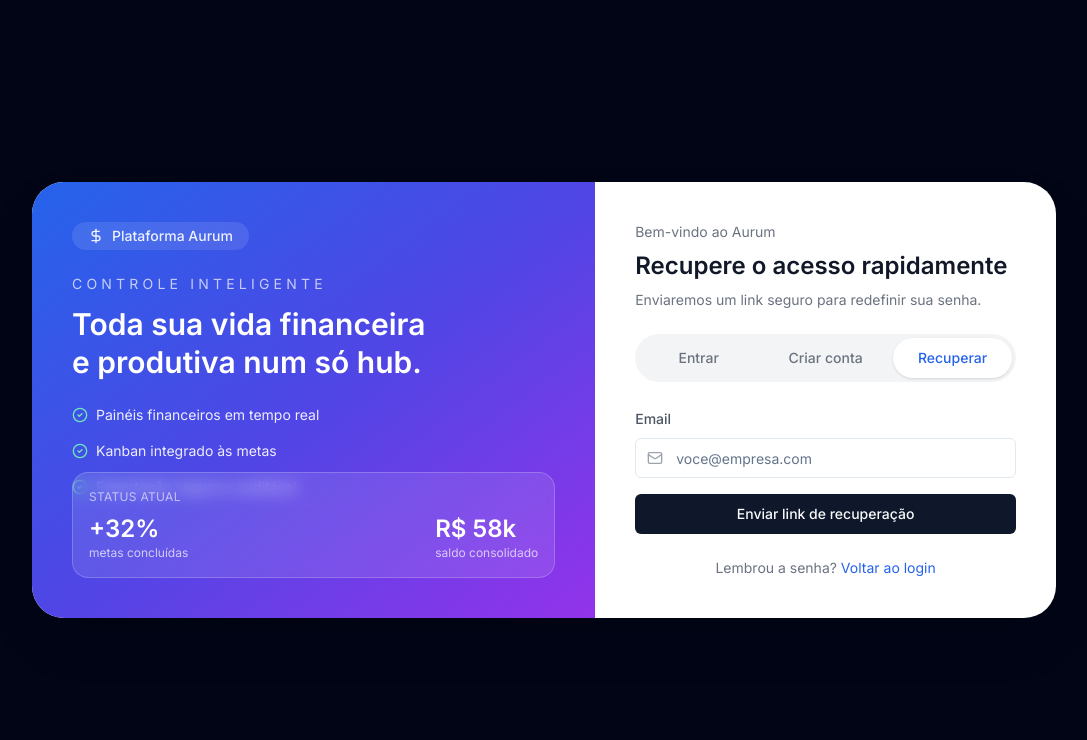
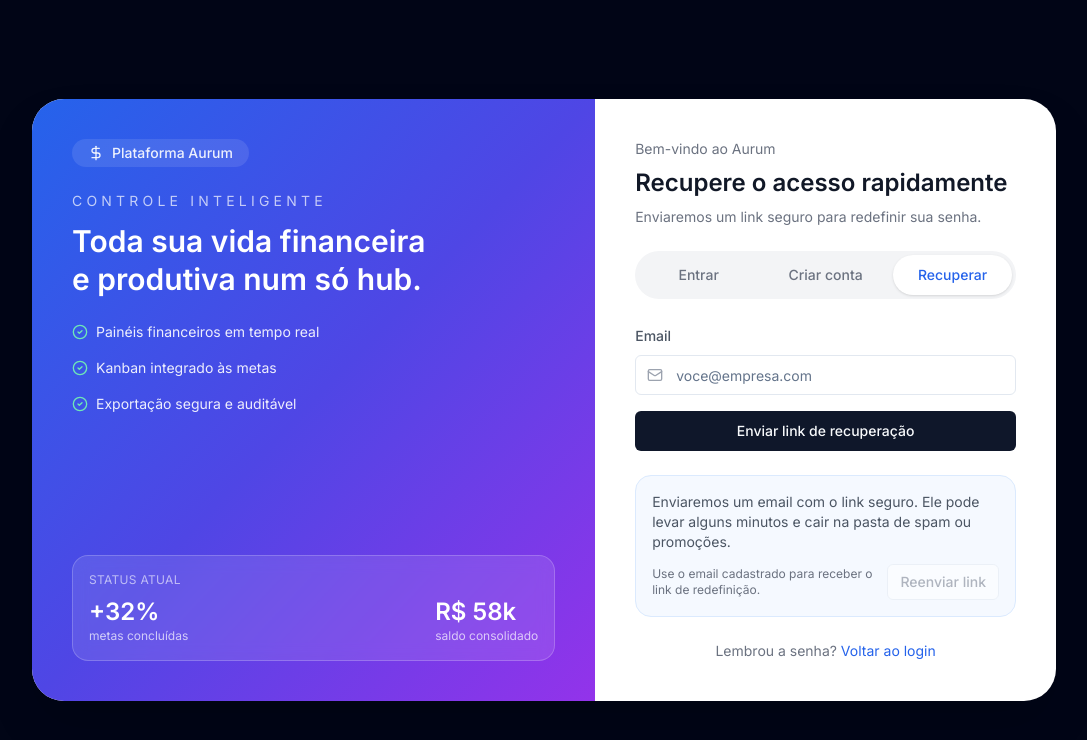
Before and after one commit to jbpaiz/aurum, a Next.js app: page /tasks in a window 1280 px wide. Both pictures are taken after a click on the button "Recuperar". Shown: the top 740 px of the page, without its empty margins (96-1183 px from the left). Built offline with nearby package versions, Linux system fonts and the light colour scheme; no server answers.

Commit message:
Improve password reset UX

```diff
--- a/src/components/auth/auth-modal.tsx
+++ b/src/components/auth/auth-modal.tsx
@@ -1,6 +1,6 @@
 'use client'
 
-import { useState } from 'react'
+import { useEffect, useState } from 'react'
 import { Button } from '@/components/ui/button'
 import { Input } from '@/components/ui/input'
 import { useAuth } from '@/contexts/auth-context'
@@ -32,12 +32,62 @@ export function AuthModal({ onClose, showCloseButton = true }: AuthModalProps) {
   const [fullName, setFullName] = useState('')
   const [showPassword, setShowPassword] = useState(false)
   const [loading, setLoading] = useState(false)
+  const [resetStatus, setResetStatus] = useState<'idle' | 'sent' | 'error'>('idle')
+  const [resendTimer, setResendTimer] = useState(0)
 
   const { signIn, signUp, signInWithGoogle, signInWithGitHub, resetPassword } = useAuth()
   const { toast } = useToast()
 
+  const triggerPasswordReset = async () => {
+    if (!email) {
+      toast({
+        variant: 'destructive',
+        title: 'Informe seu email',
+        description: 'Precisamos do email cadastrado para enviar o link.'
+      })
+      return
+    }
+
+    setLoading(true)
+
+    try {
+      const { error } = await resetPassword(email)
+      if (error) {
+        setResetStatus('error')
+        toast({
+          variant: 'destructive',
+          title: 'Erro ao enviar email',
+          description: error.message
+        })
+      } else {
+        setResetStatus('sent')
+        setResendTimer(60)
+        toast({
+          variant: 'success',
+          title: 'Email enviado!',
+          description: 'Verifique sua caixa de entrada e spam. Você pode reenviar em instantes.'
+        })
+      }
+    } catch (error) {
+      setResetStatus('error')
+      toast({
+        variant: 'destructive',
+        title: 'Erro inesperado',
+        description: 'Tente novamente mais tarde'
+      })
+    } finally {
+      setLoading(false)
+    }
+  }
+
   const handleSubmit = async (e: React.FormEvent) => {
     e.preventDefault()
+
+    if (mode === 'forgot') {
+      await triggerPasswordReset()
+      return
+    }
+
     setLoading(true)
 
     try {
@@ -87,22 +137,6 @@ export function AuthModal({ onClose, showCloseButton = true }: AuthModalProps) {
           })
           setMode('signin')
         }
-      } else if (mode === 'forgot') {
-        const { error } = await resetPassword(email)
-        if (error) {
-          toast({
-            variant: "destructive",
-            title: "Erro ao enviar email",
-            description: error.message
-          })
-        } else {
-          toast({
-            variant: "success",
-            title: "Email enviado!",
-            description: "Verifique sua caixa de entrada"
-          })
-          setMode('signin')
-        }
       }
     } catch (error) {
       toast({
@@ -146,12 +180,30 @@ export function AuthModal({ onClose, showCloseButton = true }: AuthModalProps) {
     setConfirmPassword('')
     setFullName('')
     setShowPassword(false)
+    setResetStatus('idle')
+    setResendTimer(0)
   }
 
   const switchMode = (newMode: 'signin' | 'signup' | 'forgot') => {
     setMode(newMode)
     resetForm()
   }
+
+  const handleEmailChange = (value: string) => {
+    setEmail(value)
+    if (mode === 'forgot' && resetStatus !== 'idle') {
+      setResetStatus('idle')
+      setResendTimer(0)
+    }
+  }
+
+  useEffect(() => {
+    if (!resendTimer) return
+    const timer = setInterval(() => {
+      setResendTimer((current) => (current > 0 ? current - 1 : 0))
+    }, 1000)
+    return () => clearInterval(timer)
+  }, [resendTimer])
 
   return (
     <div className="fixed inset-0 z-50 flex items-center justify-center bg-slate-950/70 backdrop-blur-sm p-4">
@@ -263,7 +315,7 @@ export function AuthModal({ onClose, showCloseButton = true }: AuthModalProps) {
                     type="email"
                     placeholder="voce@empresa.com"
                     value={email}
-                    onChange={(e) => setEmail(e.target.value)}
+                    onChange={(e) => handleEmailChange(e.target.value)}
                     className="pl-10"
                     required
                   />
@@ -321,6 +373,30 @@ export function AuthModal({ onClose, showCloseButton = true }: AuthModalProps) {
               </Button>
             </form>
 
+            {mode === 'forgot' && (
+              <div className="space-y-3 rounded-2xl border border-blue-100 bg-blue-50/60 p-4 text-sm text-gray-600">
+                <p>
+                  Enviaremos um email com o link seguro. Ele pode levar alguns minutos e cair na pasta de spam ou promoções.
+                </p>
+                <div className="flex flex-col gap-2 text-xs text-gray-500 sm:flex-row sm:items-center sm:justify-between">
+                  <span>
+                    {resetStatus === 'sent'
+                      ? `Se o email ${email || 'informado'} estiver cadastrado, o link já foi enviado.`
+                      : 'Use o email cadastrado para receber o link de redefinição.'}
+                  </span>
+                  <Button
+                    type="button"
+                    variant="outline"
+                    size="sm"
+                    onClick={triggerPasswordReset}
+                    disabled={loading || !email || resendTimer > 0}
+                  >
+                    {resendTimer > 0 ? `Reenviar em ${resendTimer}s` : 'Reenviar link'}
+                  </Button>
+                </div>
+              </div>
+            )}
+
             {mode !== 'forgot' && (
               <div className="space-y-3">
                 <div className="flex items-center gap-3 text-xs text-gray-400">
--- a/src/contexts/auth-context.tsx
+++ b/src/contexts/auth-context.tsx
@@ -87,6 +87,7 @@ export function AuthProvider({ children }: AuthProviderProps) {
       provider: 'google',
       options: {
         redirectTo: `${window.location.origin}/auth/callback`,
+        flowType: 'pkce'
       },
     })
     return { error }
@@ -97,6 +98,7 @@ export function AuthProvider({ children }: AuthProviderProps) {
       provider: 'github',
       options: {
         redirectTo: `${window.location.origin}/auth/callback`,
+        flowType: 'pkce'
       },
     })
     return { error }
```
